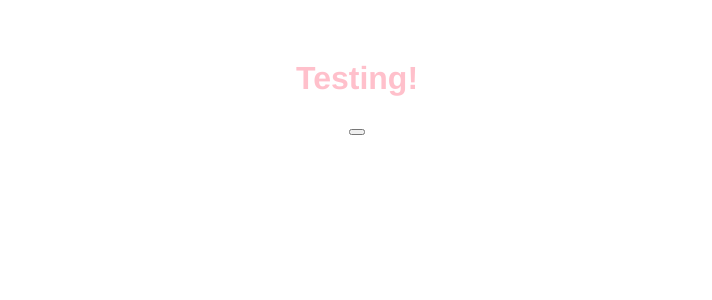
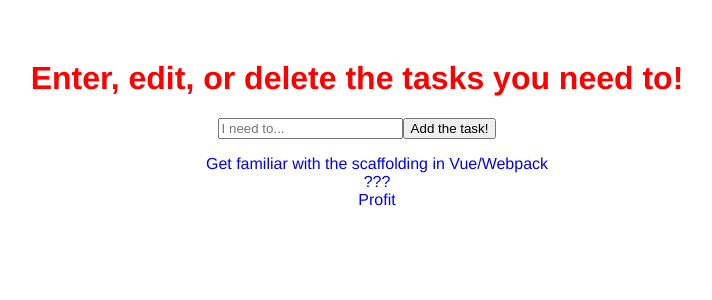
Before and after one commit to askaper/To-do, a Vue app: page / in a window 1280 px wide. Shown: the top 300 px of the page, without its empty margins (283-995 px from the left). Built offline with nearby package versions, Linux system fonts and the light colour scheme.

Commit message:
Removed sample code, list items now render as HTML and not plain text

```diff
--- a/src/App.vue
+++ b/src/App.vue
@@ -7,11 +7,13 @@
 
 <script>
 import List from './components/List'
+import AddTask from './components/AddTask'
 
 export default {
   name: 'app',
   components: {
-    List
+    List,
+    AddTask
   }
 }
 </script>
--- /dev/null
+++ b/src/components/AddTask.vue
@@ -0,0 +1,17 @@
+<template lang="html">
+
+</template>
+
+<script>
+export default {
+  name: 'addtask',
+  data () {
+    return {
+      msg: 'Another test'
+    }
+  }
+}
+</script>
+
+<style scoped>
+</style>
--- a/src/components/List.vue
+++ b/src/components/List.vue
@@ -2,8 +2,14 @@
   <div class="test-1">
     <h1 class="heading">{{ msg }}</h1>
     <div class="input-box">
-      <button></button>
+      <input type="text" name="tasks" placeholder="I need to..."></input>
+      <button>Add the task!</button>
     </div>
+    <ul class="todos">
+      <li v-for="todo in todos">
+        <span class="todo-list-item">{{ todo.thing }}</span>
+      </li>
+    </ul>
   </div>
 </template>
 
@@ -12,7 +18,12 @@ export default {
   name: 'list',
   data () {
     return {
-      msg: 'Testing!'
+      msg: 'Enter, edit, or delete the tasks you need to!',
+      todos: [
+        { thing: 'Get familiar with the scaffolding in Vue/Webpack' },
+        { thing: '???' },
+        { thing: 'Profit' }
+      ]
     }
   }
 }
@@ -21,7 +32,15 @@ export default {
 <style scoped>
 
 .heading {
-  color: pink;
+  color: red;
+}
+
+.todos {
+  list-style: none;
+}
+
+.todo-list-item {
+  color: blue;
 }
 
 </style>
```
